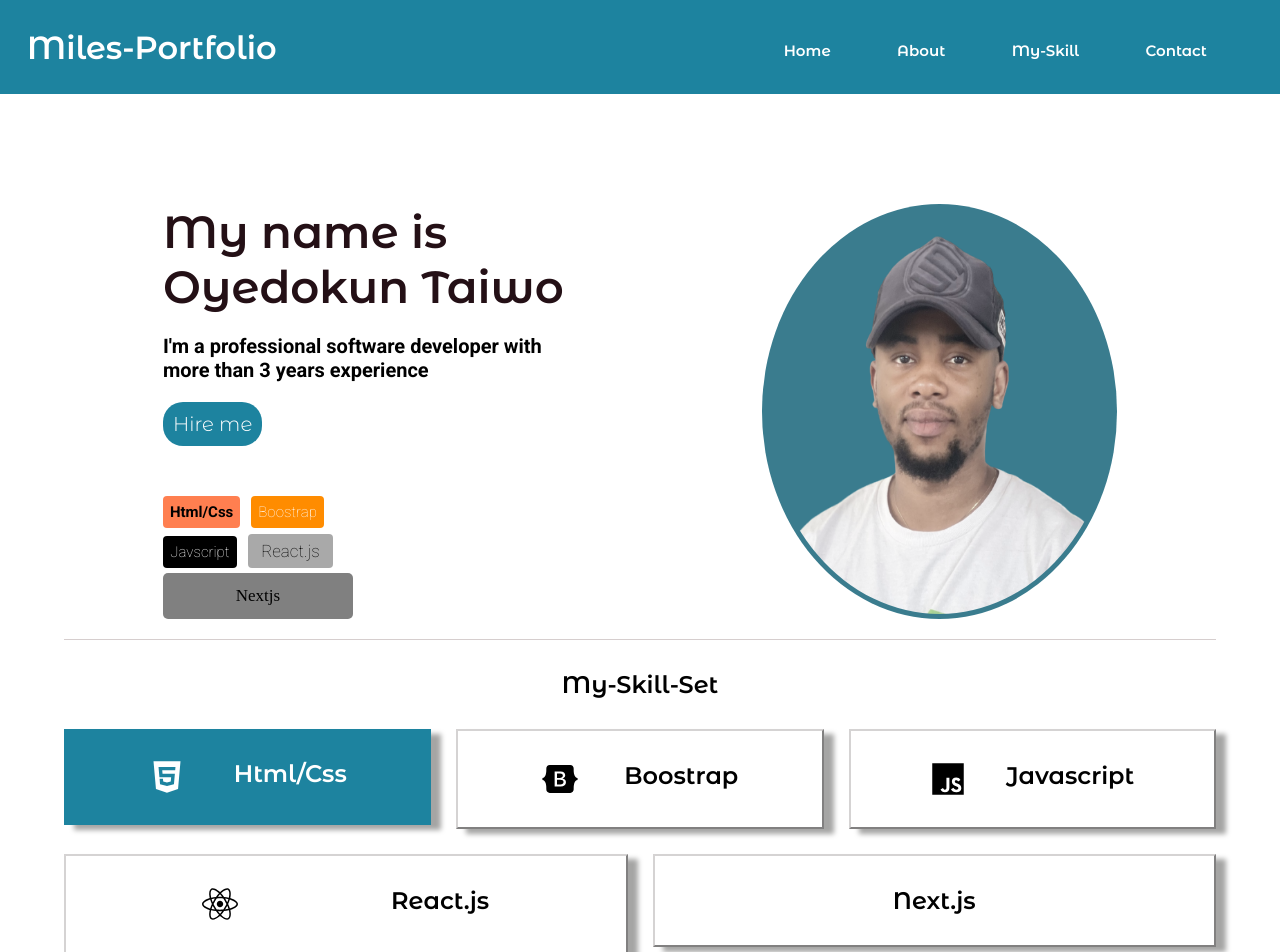
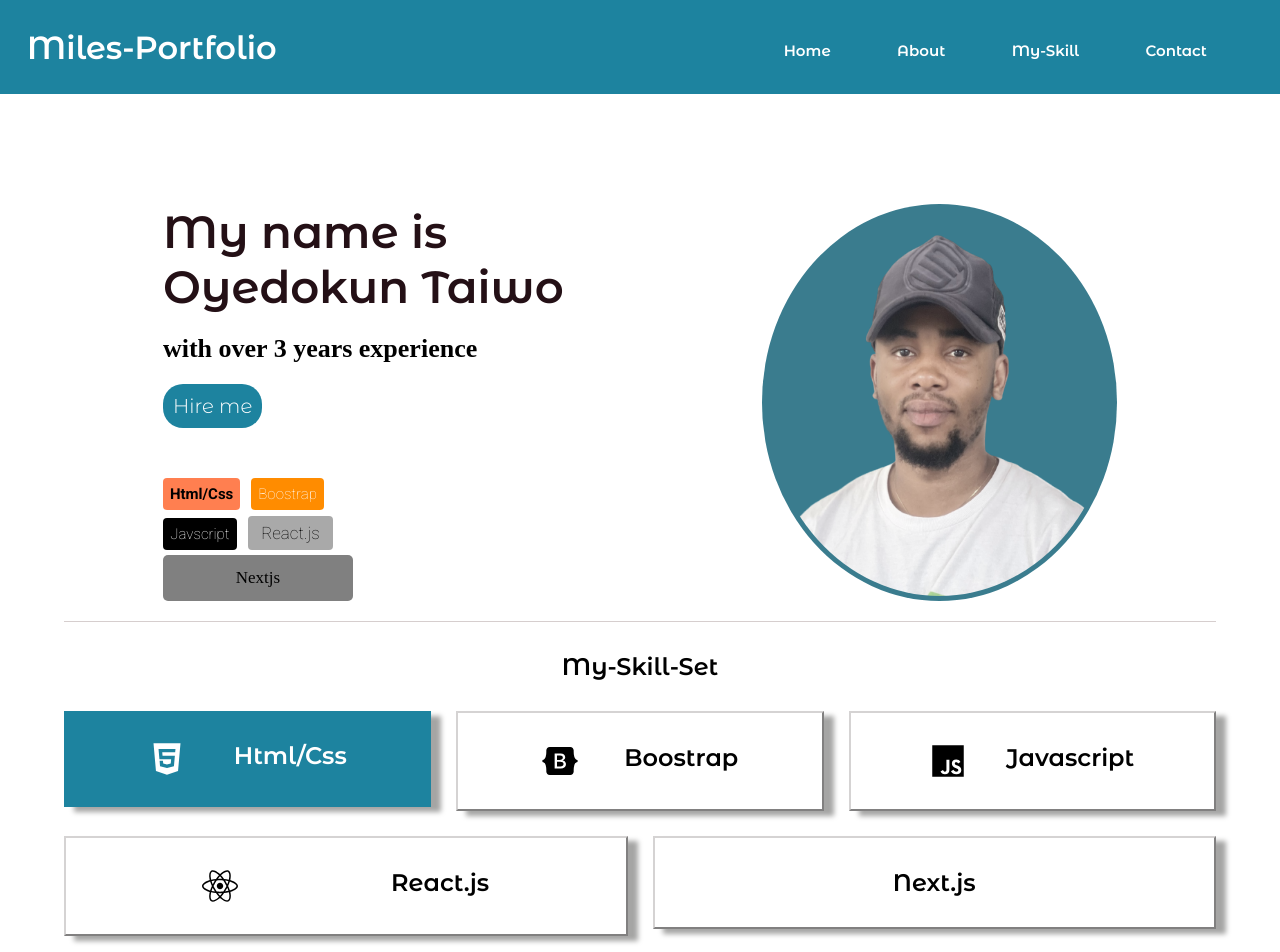
Before and after one commit to Taiwooye/Portfolio-website, a React (Vite) app: page / in a window 1280 px wide. Shown: the top 952 px of the page. Built offline with nearby package versions, Linux system fonts and the light colour scheme; a web font is replaced by a local one.

Commit message:
animation

```diff
--- a/package.json
+++ b/package.json
@@ -22,7 +22,8 @@
     "react-fontawesome": "^1.7.1",
     "react-hook-form": "^7.45.1",
     "react-icons": "^4.12.0",
-    "react-router-dom": "^5.3.4"
+    "react-router-dom": "^5.3.4",
+    "react-type-animation": "^3.2.0"
   },
   "devDependencies": {
     "@types/react": "^18.0.37",
--- a/src/About.jsx
+++ b/src/About.jsx
@@ -1,4 +1,5 @@
 import PropTypes from 'prop-types';
+import { TypeAnimation } from 'react-type-animation';
 import Miles from './images/Miles.png';
 import {Link } from 'react-router-dom';
 
@@ -9,7 +10,22 @@ const About = ({info}) => {
 
         <div className="info" key={info.id}>
             <h1>My name is <br /> { info.name}</h1>
-            <h3>{info.text} <br />  more than 3 years experience</h3>
+            <h3>{" "}
+            <TypeAnimation
+      sequence={[
+
+        'A Professional Software Developer',
+        1000,
+        'with over 3 years experience',
+        1000,
+        'Experienced with Git,Nextjs,Tailwind.css',
+        1000,
+      ]}
+      wrapper="span"
+      speed={50}
+      style={{ fontSize: '1.3em', display: 'inline-block' }}
+      repeat={Infinity}
+    /></h3>
 
             < Link to="/contact"> <button className='hire-me'>Hire me</button>
            </Link>
--- a/src/Home.jsx
+++ b/src/Home.jsx
@@ -11,7 +11,7 @@ const Home = () => {
     //about
     const [about, setAbout] = useState(
     {name: 'Oyedokun Taiwo',
-    text: "I'm a professional software developer with",
+    // text: "I'm a professional software developer with",
     id: 1
     });
 
--- a/src/Skills.jsx
+++ b/src/Skills.jsx
@@ -41,7 +41,30 @@ const Skills = () => {
                  my knowledge of React allows me to effectively work with other developers and contribute to projects.</p>
 
            </div>
+
          </div>
+
+         <div className="skill">
+         <div className="row1">
+         <h3><FontAwesomeIcon icon={faUserCheck}className="icon" />Nextjs</h3>
+               <p>
+Next.js is a popular open-source React framework designed for building web applications with a
+focus on ease of development, performance, and scalability. Since its release,
+it has gained significant traction in the
+ web development community due to its thoughtful conventions and powerful features.
+At its core, Next.js leverages React, the widely used JavaScript library for building
+user interfaces. However, Next.js extends React by providing a structured framework for
+building applications, complete with server-side rendering (SSR), static site generation
+(SSG), and an intuitive file-based routing system.
+One of the standout features of Next.js is its emphasis on server-side rendering.
+SSR allows rendering React components on the server rather than the client, resulting
+in faster initial page loads and improved search engine optimization (SEO).
+This is especially crucial for delivering a better user experience and ensuring that web pages are easily discoverable by search engines.
+  </p>
+
+           </div>
+
+          </div>
 
         </>
 
--- a/src/index.css
+++ b/src/index.css
@@ -75,7 +75,11 @@
   font-size: 15px;
 
 }
-
+.list{
+  display: flex;
+  flex-wrap: wrap;
+  justify-content: space-between;
+}
 .nav-links:hover {
   /* border-bottom: 4px solid #fff; */
   transition: all 0.2s ease-out;
@@ -118,7 +122,6 @@
     text-align: center;
     justify-content: center;
     min-width: 71%;
-
   }
 
   .nav-links {
@@ -175,6 +178,20 @@
     color: #242424;
     transition: 250ms;
   }
+}
+
+.grid-container {
+  display: grid;
+  grid-template-columns: repeat(auto-fill, minmax(300px, 1fr));
+  gap: 16px;
+}
+
+/* Grid Item Styles */
+.grid-item {
+  background-color: #f0f0f0;
+  padding: 20px;
+  border: 1px solid #ccc;
+  text-align: center;
 }
 
 .content{
@@ -275,7 +292,7 @@ font-family: 'Montserrat Alternates', sans-serif;
   padding: 7px;
   font-size: 17px;
   width: 85px;
-   /* display: inline-block; */
+
 }
 
 /* Projects */
@@ -286,12 +303,14 @@ font-family: 'Montserrat Alternates', sans-serif;
 
 }
 .project{
-  text-align: center;
+
+   text-align: center;
   text-transform: capitalize;
   flex: 1 1 200px;
   transition: 0.4s;
-  /* padding: 0.8rem; */
+
 }
+
 .param{
   text-align: center;
   padding-bottom: 30px;
@@ -330,7 +349,6 @@ h2{
   font-size: 1.5rem;
   padding: 30px 60px;
   position: relative;
-  /* background: linear-gradient(to top, #2e61e3, #12047a); */
   cursor: pointer;
   font-family: 'Montserrat Alternates', sans-serif;
   font-weight: 700;
@@ -347,15 +365,11 @@ h2{
   border: none;
   outline: none;
   position: relative;
- /* background: linear-gradient(to top, #2e61e3, #12047a); */
  background-color: rgb(29, 131, 159);
   cursor: pointer;
   font-family: 'Montserrat Alternates', sans-serif;
   font-weight: 700;
   color: white;
-  /* background-color: white;
-  border-color: linear-gradient(red, yellow,green, blue);
-  color: black; */
 }
 #icon{
 font-size: 1.5em;
```
Also changed, not shown: src/Project.jsx (+3 -5 lines), 1 other file (tests, documents, lock files or other folders).
